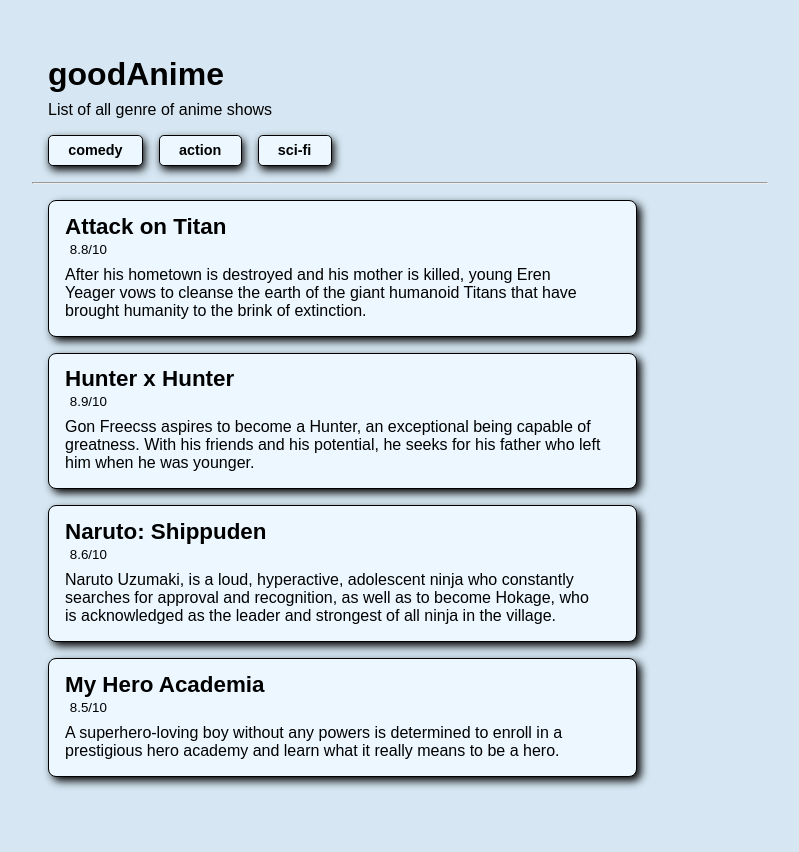
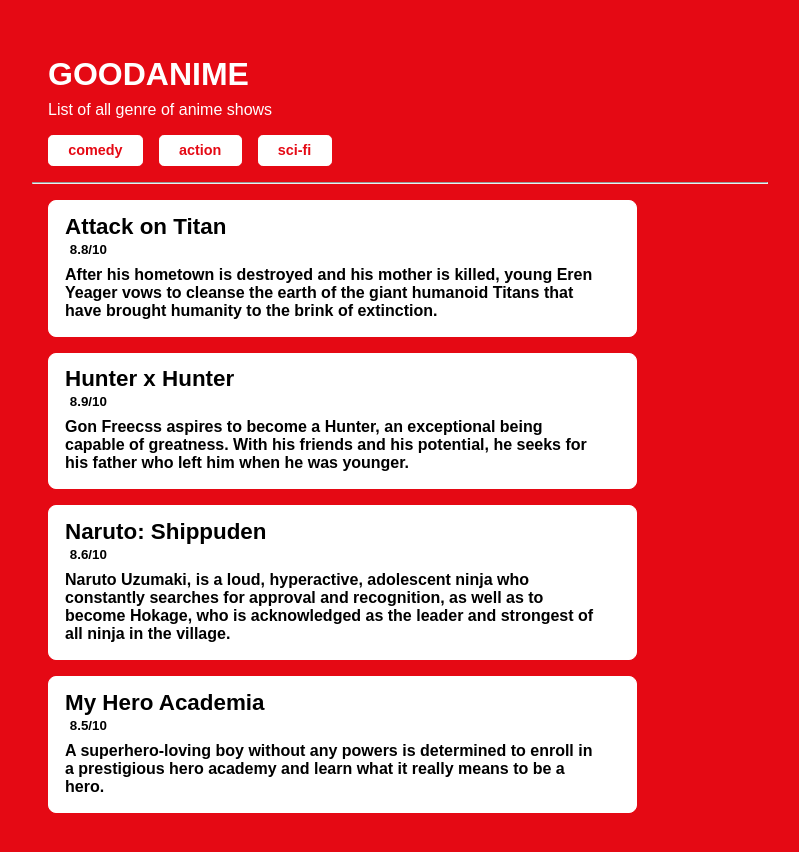
Before and after one commit to SauravKumar-max/anime-genre, a React (Create React App) app: page / in a window 1280 px wide. Shown: the top 852 px of the page, without its empty margins (240-1039 px from the left). Built offline with nearby package versions, Linux system fonts and the light colour scheme.

Commit message:
changed style

```diff
--- a/src/App.js
+++ b/src/App.js
@@ -87,7 +87,7 @@ export default function App() {
 
   return (
     <div className="App">
-      <h1>goodAnime</h1>
+      <h1>GOODANIME</h1>
       <p> List of all genre of anime shows</p>
       <div className="genre">
         {animeDataArray.map((item) => {
--- a/src/styles.css
+++ b/src/styles.css
@@ -5,7 +5,7 @@
 }
 
 body {
-  background: #d6e7f3;
+  background: #e50914;
 }
 
 .App {
@@ -17,10 +17,12 @@ body {
 
 h1 {
   padding: 0.5rem 1rem;
+  color: #fff;
 }
 
 .App p {
   margin: 0 0 0.5rem 1rem;
+  color: #fff;
 }
 
 hr {
@@ -32,11 +34,16 @@ hr {
   margin: 0.5rem 0 0 1rem;
   border-radius: 0.3rem;
   outline: none;
-  border: solid 1px #000;
+  border: solid 1px #fff;
   font-size: 0.9rem;
-  background: #ecf7ff;
+  background: #fff;
   font-weight: bold;
-  box-shadow: 2px 4px 8px #000;
+  color: #e50914;
+}
+
+.genreBtn:hover {
+  background: #e50914;
+  color: #fff;
 }
 
 .animeList ul {
@@ -46,11 +53,13 @@ hr {
 .animeList li {
   width: 80%;
   margin: 1rem;
-  border: solid 1px #000;
+  border: solid 1px #fff;
   padding: 0.8rem 2rem 1rem 1rem;
   border-radius: 0.5rem;
-  background: #ecf7ff;
-  box-shadow: 4px 4px 8px #000;
+  /* background: #ecf7ff; */
+  /* box-shadow: 4px 4px 8px #000; */
+  color: #000;
+  background: #fff;
 }
 
 .name {
@@ -60,8 +69,10 @@ hr {
 
 .rating {
   padding-left: 0.3rem;
+  font-weight: bold;
 }
 
 .desc {
   padding-top: 0.5rem;
+  font-weight: bold;
 }
```
